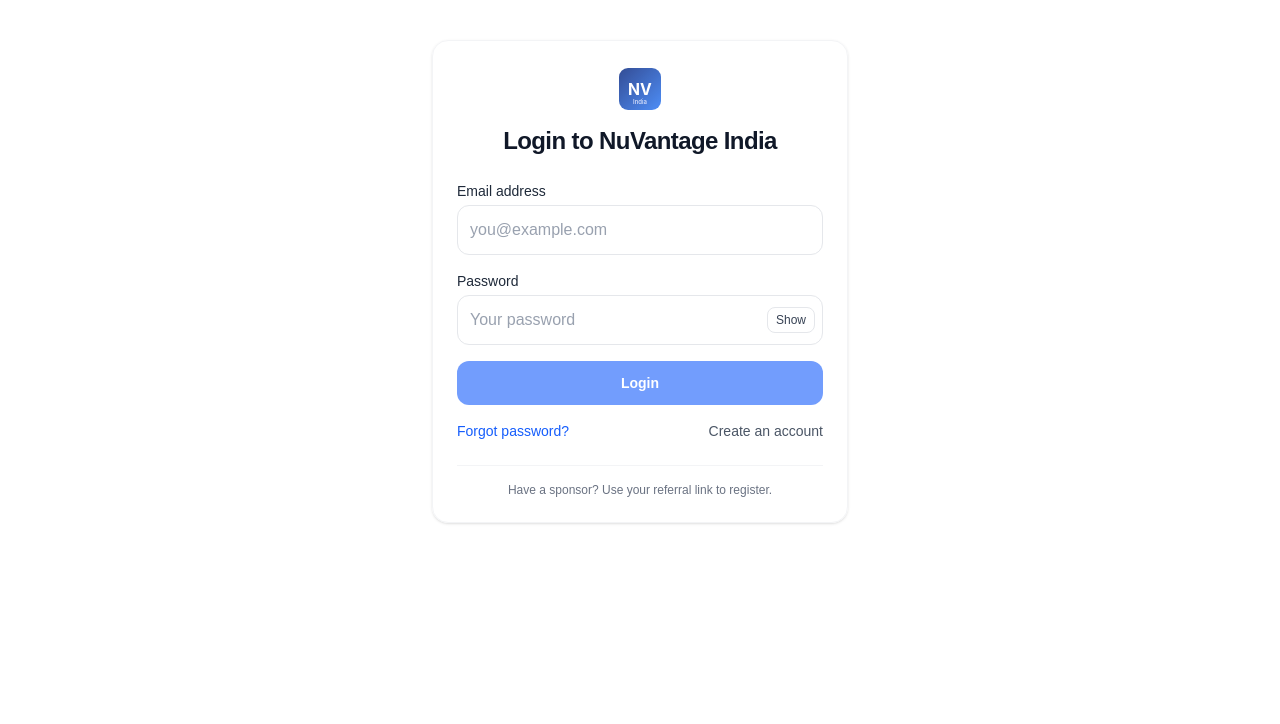
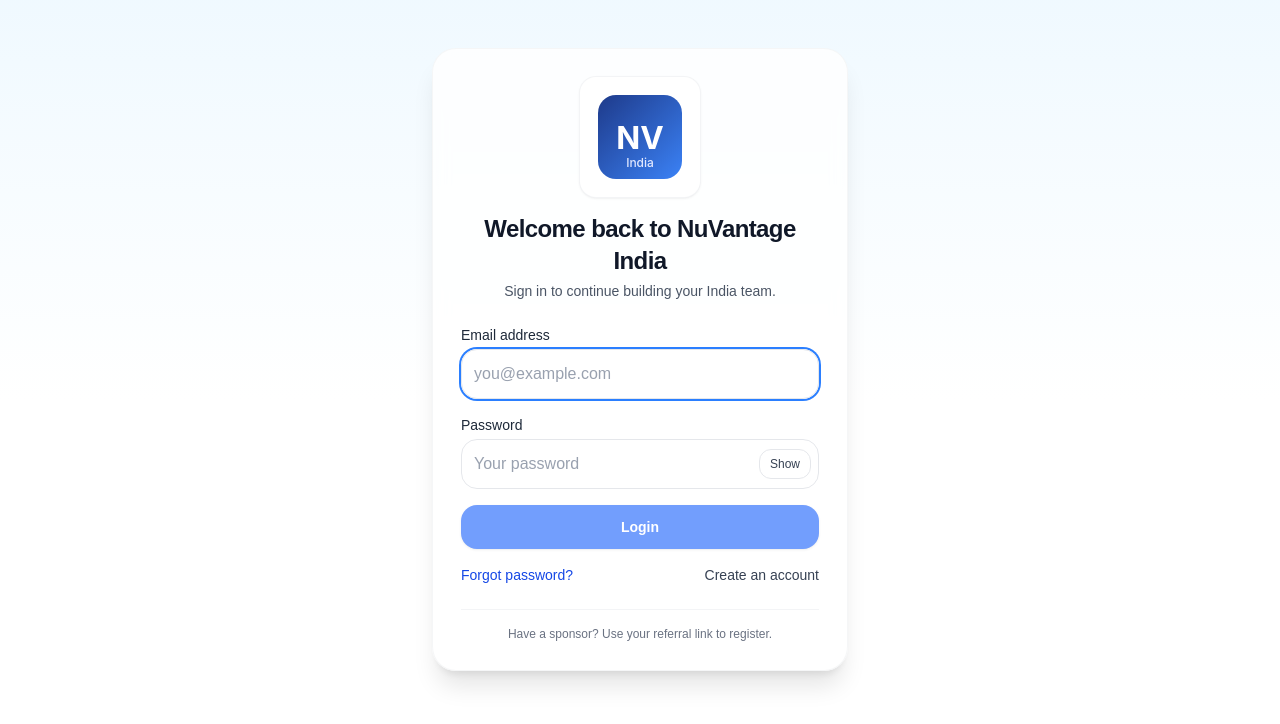
Before and after one commit to mav910623/india-landing, a Next.js app: page /login in a window 1280 px wide. Shown: the top 724 px of the page. Built offline with nearby package versions, Linux system fonts and the light colour scheme; no server answers.

Commit message:
Login UI: larger brand mark, elegant glass card, refined typography & spacing; keep referral-safe UX

```diff
--- a/app/login/page.js
+++ b/app/login/page.js
@@ -1,6 +1,6 @@
 "use client";
 
-import { useEffect, useState, useMemo } from "react";
+import { useEffect, useState } from "react";
 import { useRouter } from "next/navigation";
 import Image from "next/image";
 import { auth } from "@/lib/firebase";
@@ -100,44 +100,65 @@
   };
 
   return (
-    <div className="min-h-screen bg-white">
-      <div className="mx-auto max-w-md px-4 py-10">
-        <div className="rounded-2xl border border-gray-100 bg-white/80 p-6 shadow-sm">
-          {/* Brand (optional) */}
-          <div className="flex justify-center">
+    <div className="min-h-screen bg-gradient-to-b from-sky-50 via-white to-white">
+      {/* Subtle background ornaments */}
+      <div className="pointer-events-none fixed inset-0 -z-10">
+        <div className="absolute -top-24 -left-16 h-72 w-72 rounded-full bg-blue-100/40 blur-3xl" />
+        <div className="absolute -bottom-16 -right-24 h-72 w-72 rounded-full bg-indigo-100/40 blur-3xl" />
+      </div>
+
+      <div className="mx-auto max-w-md px-4 py-12">
+        <div className="rounded-3xl border border-gray-100/80 bg-white/80 backdrop-blur-sm p-7 shadow-xl">
+          {/* Brand */}
+          <div className="flex flex-col items-center text-center">
+            <div className="rounded-2xl ring-1 ring-gray-100 shadow-sm p-3 bg-white">
               <Image
                 src="/nuvantage-icon.svg"
                 alt="NuVantage India"
-              width={48}
-              height={48}
-              className="opacity-90"
+                width={96}     // bigger logo
+                height={96}
                 priority
+                className="block"
               />
             </div>
 
-          <h1 className="mt-3 text-2xl font-semibold tracking-tight text-gray-900 text-center">
-            Login to NuVantage India
+            <h1 className="mt-4 text-[22px] sm:text-2xl font-semibold tracking-tight text-gray-900">
+              Welcome back to NuVantage India
             </h1>
+            <p className="mt-1 text-sm text-gray-600">
+              Sign in to continue building your India team.
+            </p>
+          </div>
 
           {/* Referral banner */}
           {!!refId && (
-            <div className="mt-3 rounded-xl border border-blue-200 bg-blue-50 px-4 py-2 text-xs text-blue-800">
-              Referred by <span className="font-mono font-semibold">{refId}</span>. If you don’t have an account yet, please{" "}
+            <div className="mt-4 rounded-2xl border border-blue-200 bg-blue-50/80 px-4 py-2 text-[13px] text-blue-800">
+              Referred by <span className="font-mono font-semibold">{refId}</span>. If you don’t have an account yet,{" "}
               <a href={registerHref} className="underline font-medium">create one here</a>.
             </div>
           )}
 
+          {/* Alerts */}
           {error && (
-            <div className="mt-4 rounded-xl border border-red-200 bg-red-50 px-4 py-3 text-sm text-red-700">
+            <div
+              className="mt-4 rounded-2xl border border-red-200 bg-red-50 px-4 py-3 text-sm text-red-700"
+              role="alert"
+              aria-live="assertive"
+            >
               {error}
             </div>
           )}
           {notice && (
-            <div className="mt-4 rounded-xl border border-green-200 bg-green-50 px-4 py-3 text-sm text-green-800">
+            <div
+              className="mt-4 rounded-2xl border border-green-200 bg-green-50 px-4 py-3 text-sm text-green-800"
+              role="status"
+              aria-live="polite"
+            >
               {notice}
             </div>
           )}
 
+          {/* Form */}
           <form onSubmit={handleLogin} className="mt-6 space-y-4" noValidate>
             {/* Email */}
             <div>
@@ -150,7 +171,7 @@
                   if (!emailTouched) setEmailTouched(true);
                 }}
                 onBlur={() => setEmailTouched(true)}
-                className={`mt-1 w-full rounded-xl border px-3 py-3 text-gray-900 placeholder:text-gray-400 focus:outline-none focus:ring-2 ${
+                className={`mt-1 w-full rounded-2xl border px-3 py-3 text-gray-900 placeholder:text-gray-400 focus:outline-none focus:ring-2 ${
                   !emailTouched || emailOk
                     ? "border-gray-200 focus:ring-blue-500"
                     : "border-red-300 focus:ring-red-500"
@@ -159,13 +180,14 @@
                 autoComplete="email"
                 inputMode="email"
                 aria-invalid={emailTouched && !emailOk ? "true" : "false"}
+                autoFocus
               />
               {emailTouched && !emailOk && (
                 <p className="mt-1 text-xs text-red-600">Please enter a valid email.</p>
               )}
             </div>
 
-            {/* Password with show/hide */}
+            {/* Password */}
             <div>
               <label className="block text-sm font-medium text-gray-800">Password</label>
               <div className="relative mt-1">
@@ -173,7 +195,7 @@
                   type={pwVisible ? "text" : "password"}
                   value={password}
                   onChange={(e) => setPassword(e.target.value)}
-                  className="w-full rounded-xl border border-gray-200 px-3 py-3 pr-20 text-gray-900 placeholder:text-gray-400 focus:outline-none focus:ring-2 focus:ring-blue-500"
+                  className="w-full rounded-2xl border border-gray-200 px-3 py-3 pr-24 text-gray-900 placeholder:text-gray-400 focus:outline-none focus:ring-2 focus:ring-blue-500"
                   placeholder="Your password"
                   autoComplete="current-password"
                 />
@@ -182,7 +204,7 @@
                   aria-label={pwVisible ? "Hide password" : "Show password"}
                   aria-pressed={pwVisible}
                   onClick={() => setPwVisible((v) => !v)}
-                  className="absolute right-2 top-1/2 -translate-y-1/2 rounded-lg border border-gray-200 px-2 py-1 text-xs text-gray-700 hover:bg-gray-50"
+                  className="absolute right-2 top-1/2 -translate-y-1/2 rounded-xl border border-gray-200 px-2.5 py-1.5 text-xs text-gray-700 hover:bg-gray-50"
                 >
                   {pwVisible ? "Hide" : "Show"}
                 </button>
@@ -192,7 +214,7 @@
             <button
               type="submit"
               disabled={!canSubmit}
-              className="w-full rounded-xl bg-blue-600 px-4 py-3 text-sm font-semibold text-white transition hover:bg-blue-700 active:scale-[0.99] disabled:opacity-60 disabled:cursor-not-allowed"
+              className="w-full rounded-2xl bg-blue-600 px-4 py-3 text-sm font-semibold text-white transition hover:bg-blue-700 active:scale-[0.99] disabled:opacity-60 disabled:cursor-not-allowed shadow-sm"
             >
               {loading ? "Logging in…" : "Login"}
             </button>
@@ -201,21 +223,19 @@
               <button
                 type="button"
                 onClick={handleReset}
-                className="text-blue-600 hover:underline"
+                className="text-blue-700 hover:underline"
               >
                 Forgot password?
               </button>
 
-              <a href={registerHref} className="text-gray-600 hover:underline">
+              <a href={registerHref} className="text-gray-700 hover:underline">
                 Create an account
               </a>
             </div>
           </form>
 
-          {/* Divider */}
+          {/* Footer helper */}
           <div className="mt-6 border-t border-gray-100" />
-
-          {/* Referral link helper (optional) */}
           <p className="mt-4 text-center text-xs text-gray-500">
             Have a sponsor? Use your referral link to register.
           </p>
```
Lines whose indentation alone changed are shown as unchanged.
